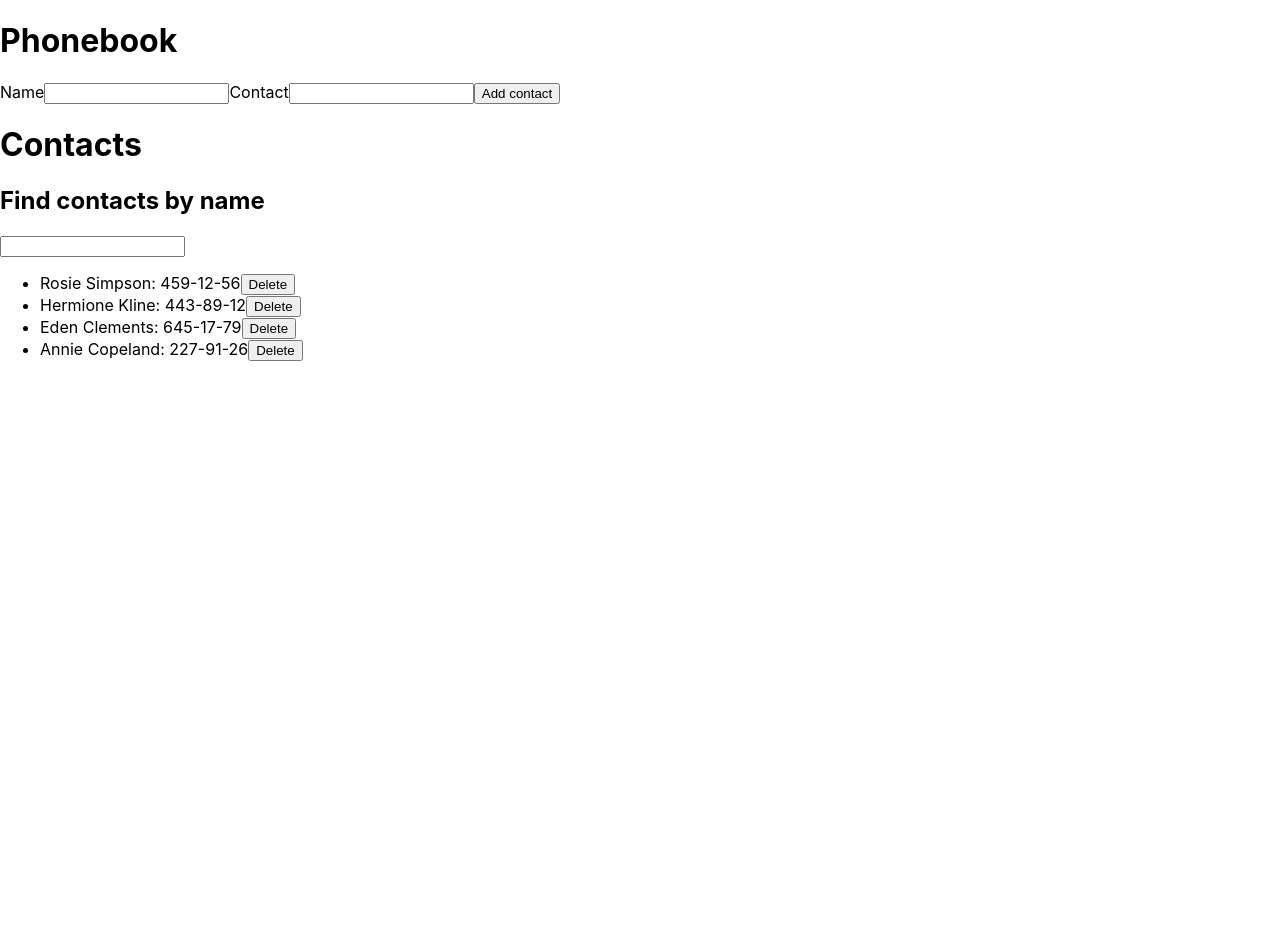
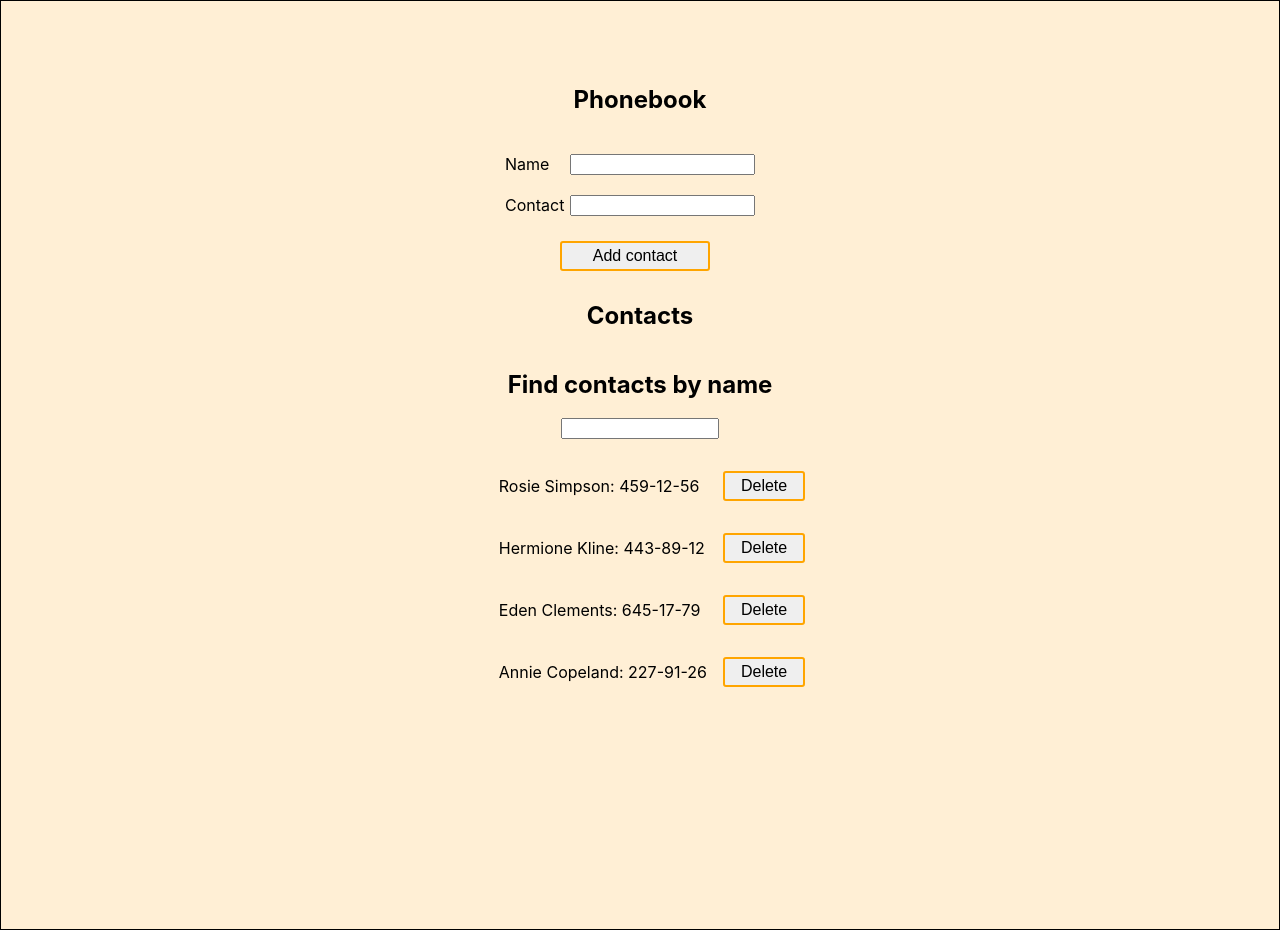
Before and after one commit to b01ma/goit-react-hw-02-phonebook, a React (Create React App) app: page / in a window 1280 px wide. Before the commit the page ends 800 px from the top, so only its background shows below. Built offline with nearby package versions, Linux system fonts and the light colour scheme.

Commit message:
All done, implemented simple styles

```diff
--- a/src/components/App.jsx
+++ b/src/components/App.jsx
@@ -1,5 +1,6 @@
 import { Component } from 'react/cjs/react.production.min';
 import { nanoid } from 'nanoid';
+import styled from 'styled-components';
 import ContactForm from './ContactForm/ContactForm';
 import { Filter } from './Filter/Filter';
 import { ContactList } from './ContactList/ContactList';
@@ -52,8 +53,19 @@ export class App extends Component {
   };
 
   render() {
+    const Wrapper = styled.section`
+      padding: 4em;
+      background: papayawhip;
+      border: 1px solid black;
+      height: 100vh;
+
+      display: flex;
+      flex-direction: column;
+      align-items: center;
+    `;
+
     return (
-      <div>
+      <Wrapper>
         <h1>Phonebook</h1>
         <ContactForm onSubmit={this.addContact} />
 
@@ -66,7 +78,7 @@ export class App extends Component {
           filter={this.state.filter}
           onDelete={this.deleteContact}
         />
-      </div>
+      </Wrapper>
     );
   }
 }
--- a/src/components/ContactForm/ContactForm.jsx
+++ b/src/components/ContactForm/ContactForm.jsx
@@ -1,4 +1,34 @@
 import { Component } from 'react/cjs/react.production.min';
+import styled from 'styled-components';
+
+const Wrapper = styled.section`
+  display: flex;
+  flex-direction: column;
+  justify-content: center;
+  align-items: start;
+  padding: 10px 10px 10px 0px;
+`;
+
+const Label = styled.label`
+  display: flex;
+  width: 250px;
+  flex-direction: row;
+  justify-content: space-between;
+  padding: 10px 10px 10px 0px;
+`;
+
+const Button = styled.button`
+  width: 150px;
+  color: black;
+  font-size: 1em;
+  margin-top: 15px;
+  padding: 0.25em 1em;
+  border: 2px solid orange;
+  border-radius: 3px;
+
+  margin-left: auto;
+  margin-right: auto;
+`;
 
 class ContactForm extends Component {
   state = {
@@ -20,9 +50,9 @@ class ContactForm extends Component {
 
   render() {
     return (
-      <div>
-        <form onSubmit={this.handleSubmit}>
-          <label>
+      <form onSubmit={this.handleSubmit}>
+        <Wrapper>
+          <Label>
             Name
             <input
               type="text"
@@ -33,9 +63,9 @@ class ContactForm extends Component {
               value={this.state.name}
               onChange={this.handleChange}
             />
-          </label>
+          </Label>
 
-          <label>
+          <Label>
             Contact
             <input
               type="tel"
@@ -46,11 +76,11 @@ class ContactForm extends Component {
               value={this.state.number}
               onChange={this.handleChange}
             />
-          </label>
+          </Label>
 
-          <button type="submit">Add contact</button>
-        </form>
-      </div>
+          <Button type="submit">Add contact</Button>
+        </Wrapper>
+      </form>
     );
   }
 }
--- a/src/components/ContactList/ContactList.jsx
+++ b/src/components/ContactList/ContactList.jsx
@@ -1,15 +1,38 @@
+import styled from 'styled-components';
+
+const Button = styled.button`
+  color: black;
+  font-size: 1em;
+  margin: 1em;
+  padding: 0.25em 1em;
+  border: 2px solid orange;
+  border-radius: 3px;
+`;
+
+const Ul = styled.ul`
+  list-style: none;
+  display: flex;
+  flex-direction: column;
+`;
+
+const Li = styled.li`
+  display: flex;
+  justify-content: space-between;
+  align-items: center;
+`;
+
 export const ContactList = ({ contacts, filter, onDelete }) => {
   return (
-    <ul>
+    <Ul>
       {contacts.map(
         contact =>
           contact.name.toLowerCase().includes(filter.toLowerCase()) && (
-            <li key={contact.id}>
+            <Li key={contact.id}>
               {contact.name}: {contact.number}
-              <button onClick={() => onDelete(contact.id)}>Delete</button>
-            </li>
+              <Button onClick={() => onDelete(contact.id)}>Delete</Button>
+            </Li>
           )
       )}
-    </ul>
+    </Ul>
   );
 };
--- a/src/components/Filter/Filter.jsx
+++ b/src/components/Filter/Filter.jsx
@@ -1,8 +1,20 @@
+import styled from 'styled-components';
+
+const Input = styled.input`
+  width: 150px;
+`;
+
+const Wrapper = styled.div`
+  display: flex;
+  flex-direction: column;
+  align-items: center;
+`;
+
 export const Filter = ({ value, onChange }) => {
   return (
-    <div>
+    <Wrapper>
       <h2>Find contacts by name</h2>
-      <input type="text" name="filter" value={value} onChange={onChange} />
-    </div>
+      <Input type="text" name="filter" value={value} onChange={onChange} />
+    </Wrapper>
   );
 };
--- a/src/index.css
+++ b/src/index.css
@@ -13,3 +13,9 @@ code {
   font-family: source-code-pro, Menlo, Monaco, Consolas, 'Courier New',
     monospace;
 }
+
+code {
+  flex-direction: column;
+  justify-content: center;
+  align-items: flex-start;
+}
```
